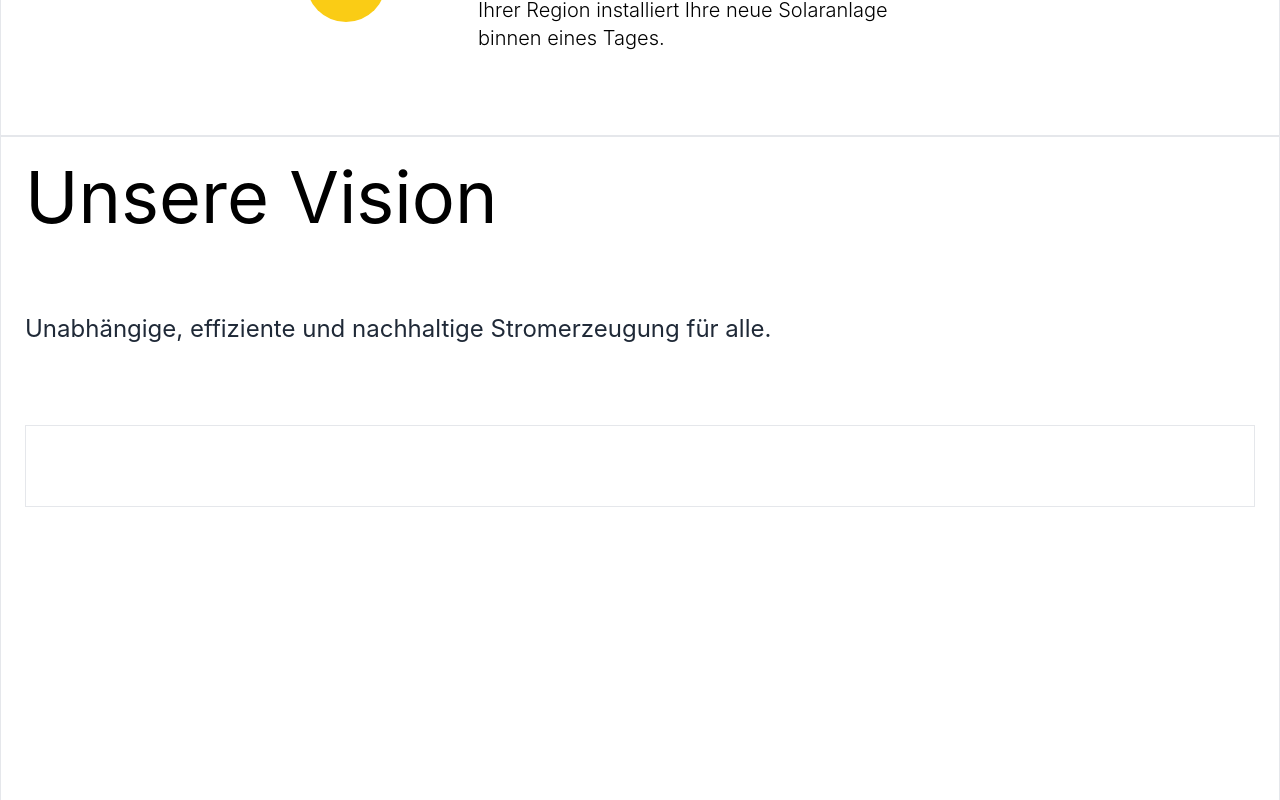
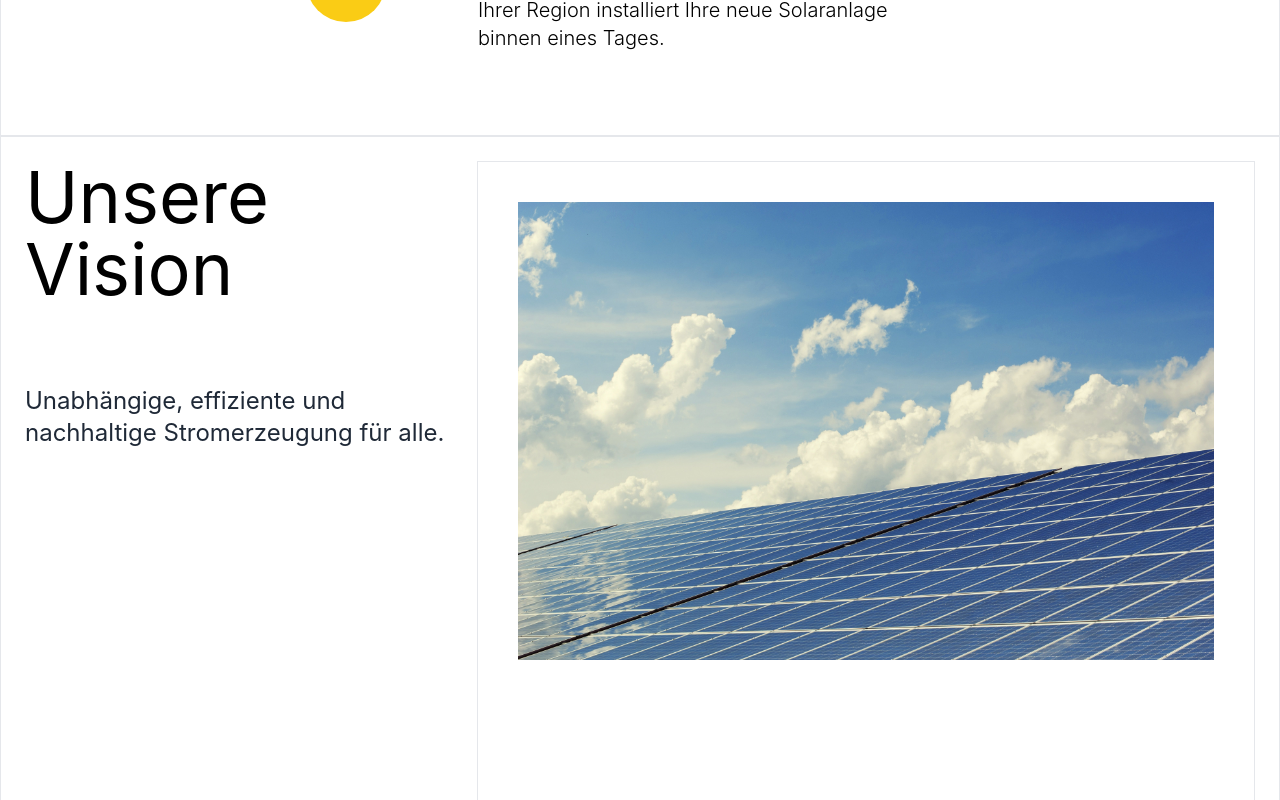
Before and after one commit to oskarlatussek/Lumix-website-new, a Next.js app: page / in a window 1280 px wide. Shown: the part 2900-3700 px from the top of the page. Built offline with nearby package versions, Linux system fonts and the light colour scheme.

Commit message:
wip wery important penis

```diff
--- a/components/Vision.tsx
+++ b/components/Vision.tsx
@@ -1,15 +1,19 @@
 const Vision = () => {
 
     return (
-        <div className="w-full border h-full min-h-screen flex flex-col p-6">
-            <p className="text-7xl mb-20">Unsere Vision</p>
-            <p className="text-2xl text-gray-800 mb-20">Unabhängige, effiziente und nachhaltige Stromerzeugung für alle. </p>
-            <div className="border w-full p-10"/>
-
-
+        <div className="w-full border h-full justify-between min-h-screen flex p-6">
+            <div>
+                <p className="text-7xl mb-20">Unsere Vision</p>
+                <p className="text-2xl text-gray-800 mb-20">Unabhängige, effiziente und nachhaltige Stromerzeugung für alle. </p>
+            </div>
+            <div className="border w-full p-10">
+                <img className="" src="/Logos/photovoltaic-2138992.jpg"></img>
+            </div>
 
 
         </div>
+
+
     )
 
 }
```
Also changed, not shown: public/Logos/photovoltaic-2138992.jpg (added).
